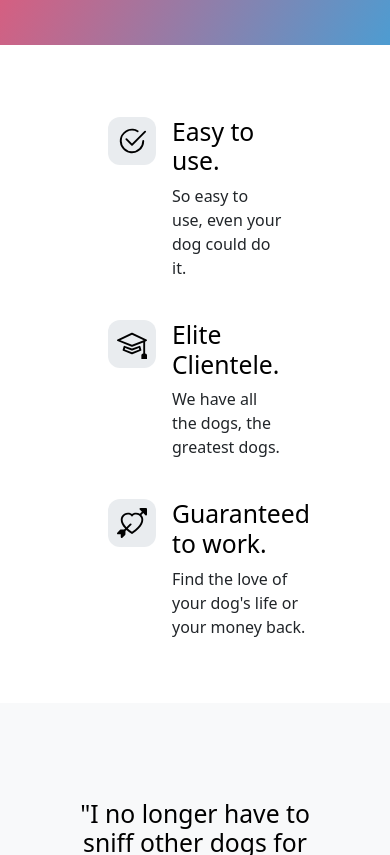
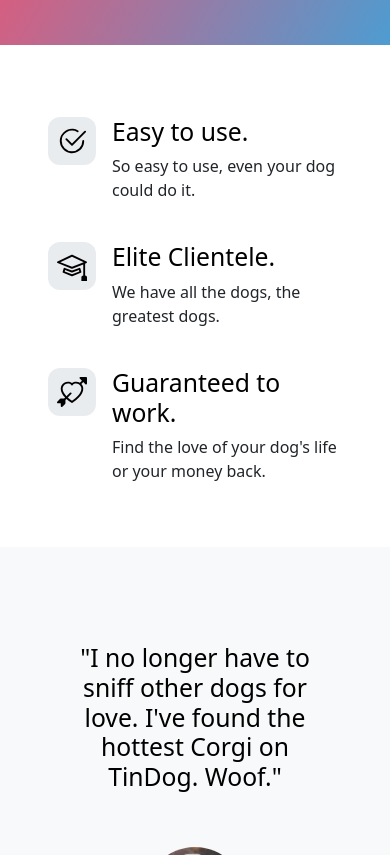
Before and after one commit to BaratovSokhibjon/TinDog-Website, a plain HTML site: page index.html in a window 390 px wide. Shown: the part 789-1644 px from the top of the page. Drawn offline with nearby package versions, Linux system fonts and the light colour scheme.

Commit message:
Update index.html
Fixed minor design fault in features section that is visible in mobile devices

```diff
--- a/index.html
+++ b/index.html
@@ -41,7 +41,7 @@
   </section>
   <!-- Features -->
   <section id="features">
-    <div class="row g-4 my-5 mx-5 px-5 row-cols-1 row-cols-lg-3">
+    <div class="row g-4 my-5 px-5 row-cols-1 row-cols-lg-3">
       <div class="col d-flex align-items-start">
         <div
           class="icon-square text-body-emphasis bg-body-secondary d-inline-flex align-items-center justify-content-center fs-4 flex-shrink-0 me-3">
```
